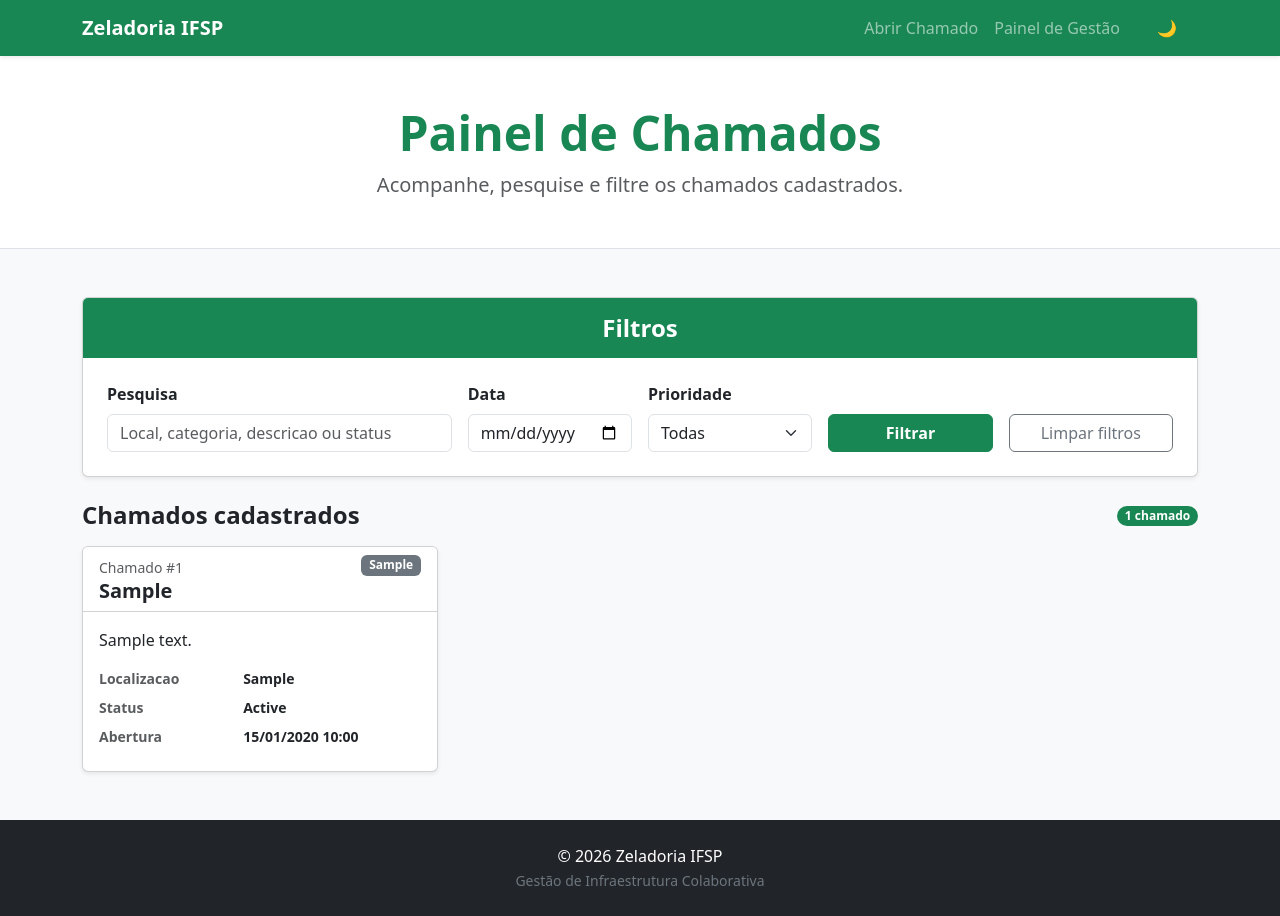
After one commit to Troni13/projeto-hackaton, a Flask app: page /painel in a window 1280 px wide. The commit adds this page. Run offline with Flask 3, Linux system fonts and the light colour scheme; tables that the repository leaves empty hold one stand-in row (values such as "Sample post").

Commit message:
painel de consulta

```diff
--- a/app.py
+++ b/app.py
@@ -1,10 +1,10 @@
 import os
 from flask import Flask, request, jsonify, render_template
 from flask_sqlalchemy import SQLAlchemy
-from datetime import datetime
+from datetime import datetime, time
+from sqlalchemy import or_
 
 app = Flask(__name__)
-
 # --- CONFIGURAÇÃO DO BANCO ---
 database_uri = os.getenv('DATABASE_URL')
 
@@ -70,7 +70,40 @@ def criar_chamado():
 
 @app.route('/api/chamados', methods=['GET'])
 def listar_chamados():
-    chamados = Chamado.query.order_by(Chamado.data_abertura.desc()).all()
+    query = Chamado.query
+
+    prioridade = request.args.get('prioridade')
+    data_inicio = request.args.get('data_inicio')
+    data_fim = request.args.get('data_fim')
+    pesquisa = request.args.get('pesquisa')
+
+    if prioridade:
+        query = query.filter(Chamado.prioridade == prioridade)
+
+    if data_inicio:
+        try:
+            inicio = datetime.strptime(data_inicio, "%Y-%m-%d")
+            query = query.filter(Chamado.data_abertura >= inicio)
+        except ValueError:
+            return jsonify({"erro": "Data inicial inválida"}), 400
+
+    if data_fim:
+        try:
+            fim = datetime.combine(datetime.strptime(data_fim, "%Y-%m-%d").date(), time.max)
+            query = query.filter(Chamado.data_abertura <= fim)
+        except ValueError:
+            return jsonify({"erro": "Data final inválida"}), 400
+
+    if pesquisa:
+        termo = f"%{pesquisa}%"
+        query = query.filter(or_(
+            Chamado.localizacao.ilike(termo),
+            Chamado.categoria.ilike(termo),
+            Chamado.descricao.ilike(termo),
+            Chamado.status.ilike(termo)
+        ))
+
+    chamados = query.order_by(Chamado.data_abertura.desc()).all()
     lista = []
     for c in chamados:
         lista.append({
--- /dev/null
+++ b/static/js/painel.js
@@ -0,0 +1,126 @@
+document.addEventListener('DOMContentLoaded', () => {
+    const formFiltros = document.getElementById('formFiltros');
+    const btnLimparFiltros = document.getElementById('btnLimparFiltros');
+    const listaChamados = document.getElementById('listaChamados');
+    const totalChamados = document.getElementById('totalChamados');
+
+    const prioridadeClasses = {
+        alta: 'text-bg-danger',
+        normal: 'text-bg-success'
+    };
+
+    const textoPrioridade = {
+        alta: 'Alta',
+        normal: 'Normal'
+    };
+
+    const textoCategoria = {
+        estrutural: 'Estrutural',
+        tecnologica: 'Tecnologico',
+        limpeza: 'Limpeza'
+    };
+
+    const escaparHtml = (valor) => {
+        const div = document.createElement('div');
+        div.textContent = valor || '';
+        return div.innerHTML;
+    };
+
+    const montarUrl = () => {
+        const dados = new FormData(formFiltros);
+        const parametros = new URLSearchParams();
+
+        for (const [campo, valor] of dados.entries()) {
+            if (valor) parametros.append(campo, valor);
+        }
+
+        const query = parametros.toString();
+        return query ? `/api/chamados?${query}` : '/api/chamados';
+    };
+
+    const atualizarTotal = (quantidade) => {
+        totalChamados.textContent = quantidade === 1 ? '1 chamado' : `${quantidade} chamados`;
+    };
+
+    const montarCard = (chamado) => {
+        const classePrioridade = prioridadeClasses[chamado.prioridade] || 'text-bg-secondary';
+        const prioridade = textoPrioridade[chamado.prioridade] || chamado.prioridade;
+        const categoria = textoCategoria[chamado.categoria] || chamado.categoria;
+
+        return `
+            <article class="col-md-6 col-xl-4">
+                <div class="card h-100 shadow-sm border-1 bg-body">
+                    <div class="card-header bg-body d-flex justify-content-between align-items-start gap-3">
+                        <div>
+                            <span class="text-muted small">Chamado #${escaparHtml(chamado.id)}</span>
+                            <h3 class="h5 fw-bold mb-0">${escaparHtml(categoria)}</h3>
+                        </div>
+                        <span class="badge ${classePrioridade}">${escaparHtml(prioridade)}</span>
+                    </div>
+                    <div class="card-body">
+                        <p class="card-text">${escaparHtml(chamado.descricao)}</p>
+                        <dl class="row mb-0 small">
+                            <dt class="col-5 text-muted">Localizacao</dt>
+                            <dd class="col-7 fw-semibold">${escaparHtml(chamado.localizacao)}</dd>
+
+                            <dt class="col-5 text-muted">Status</dt>
+                            <dd class="col-7 fw-semibold text-capitalize">${escaparHtml(chamado.status)}</dd>
+
+                            <dt class="col-5 text-muted">Abertura</dt>
+                            <dd class="col-7 fw-semibold">${escaparHtml(chamado.data_abertura)}</dd>
+                        </dl>
+                    </div>
+                </div>
+            </article>
+        `;
+    };
+
+    const carregarChamados = async () => {
+        listaChamados.innerHTML = `
+            <div class="col-12">
+                <div class="alert alert-info mb-0">Carregando chamados...</div>
+            </div>
+        `;
+
+        try {
+            const resposta = await fetch(montarUrl());
+            const chamados = await resposta.json();
+
+            if (!resposta.ok) {
+                throw new Error(chamados.erro || 'Erro ao carregar chamados');
+            }
+
+            atualizarTotal(chamados.length);
+
+            if (!chamados.length) {
+                listaChamados.innerHTML = `
+                    <div class="col-12">
+                        <div class="alert alert-warning mb-0">Nenhum chamado encontrado com os filtros selecionados.</div>
+                    </div>
+                `;
+                return;
+            }
+
+            listaChamados.innerHTML = chamados.map(montarCard).join('');
+        } catch (erro) {
+            atualizarTotal(0);
+            listaChamados.innerHTML = `
+                <div class="col-12">
+                    <div class="alert alert-danger mb-0">${escaparHtml(erro.message)}</div>
+                </div>
+            `;
+        }
+    };
+
+    formFiltros.addEventListener('submit', (event) => {
+        event.preventDefault();
+        carregarChamados();
+    });
+
+    btnLimparFiltros.addEventListener('click', () => {
+        formFiltros.reset();
+        carregarChamados();
+    });
+
+    carregarChamados();
+});
--- a/templates/base.html
+++ b/templates/base.html
@@ -19,5 +19,6 @@
     <script src="https://cdn.jsdelivr.net/npm/bootstrap@5.3.2/dist/js/bootstrap.bundle.min.js"></script>
     <script src="{{ url_for('static', filename='js/cru.js') }}"></script>
     <script src="{{ url_for('static', filename='js/script.js') }}"></script>
+    {% block scripts %}{% endblock %}
 </body>
 </html>
--- a/templates/components/navbar.html
+++ b/templates/components/navbar.html
@@ -15,8 +15,8 @@
 
         <div class="collapse navbar-collapse" id="navbarNav">
             <ul class="navbar-nav ms-auto me-3">
-                <li class="nav-item"><a class="nav-link active" href="/">Abrir Chamado</a></li>
-                <li class="nav-item"><a class="nav-link" href="#">Painel de Gestão</a></li>
+                <li class="nav-item"><a class="nav-link" href="/">Abrir Chamado</a></li>
+                <li class="nav-item"><a class="nav-link" href="/painel">Painel de Gestão</a></li>
             </ul>
         </div>
     </div>
--- /dev/null
+++ b/templates/painel.html
@@ -0,0 +1,65 @@
+{% extends "base.html" %}
+
+{% block title %}Painel de Chamados - Zeladoria IFSP{% endblock %}
+
+{% block content %}
+<header class="bg-body py-5 border-bottom">
+    <div class="container text-center">
+        <h1 class="display-5 fw-bold text-success">Painel de Chamados</h1>
+        <p class="lead text-muted mb-0">Acompanhe, pesquise e filtre os chamados cadastrados.</p>
+    </div>
+</header>
+
+<main class="container my-5 flex-grow-1">
+    <section class="card shadow-sm border-1 bg-body mb-4">
+        <div class="card-header bg-success text-white py-3 border-0">
+            <h4 class="mb-0 fw-bold text-center">Filtros</h4>
+        </div>
+        <div class="card-body p-4">
+            <form id="formFiltros" class="row g-3 align-items-end">
+                <div class="col-md-4">
+                    <label for="pesquisa" class="form-label fw-semibold">Pesquisa</label>
+                    <input type="search" class="form-control" id="pesquisa" name="pesquisa" placeholder="Local, categoria, descricao ou status">
+                </div>
+
+                <div class="col-sm-6 col-md-2">
+                    <label for="data_inicio" class="form-label fw-semibold">Data</label>
+                    <input type="date" class="form-control" id="data_inicio" name="data_inicio">
+                </div>
+
+                <div class="col-sm-6 col-md-2">
+                    <label for="prioridade" class="form-label fw-semibold">Prioridade</label>
+                    <select class="form-select" id="prioridade" name="prioridade">
+                        <option value="">Todas</option>
+                        <option value="alta">Alta</option>
+                        <option value="normal">Normal</option>
+                    </select>
+                </div>
+
+                <div class="col-sm-6 col-md-2 d-grid">
+                    <button type="submit" class="btn btn-success fw-bold">Filtrar</button>
+                </div>
+
+                <div class="col-sm-6 col-md-2 d-grid">
+                    <button type="button" id="btnLimparFiltros" class="btn btn-outline-secondary">Limpar filtros</button>
+                </div>
+            </form>
+        </div>
+    </section>
+
+    <div class="d-flex justify-content-between align-items-center mb-3">
+        <h2 class="h4 fw-bold mb-0">Chamados cadastrados</h2>
+        <span id="totalChamados" class="badge text-bg-success rounded-pill">0 chamados</span>
+    </div>
+
+    <section id="listaChamados" class="row g-4">
+        <div class="col-12">
+            <div class="alert alert-info mb-0">Carregando chamados...</div>
+        </div>
+    </section>
+</main>
+{% endblock %}
+
+{% block scripts %}
+<script src="{{ url_for('static', filename='js/painel.js') }}"></script>
+{% endblock %}
```
